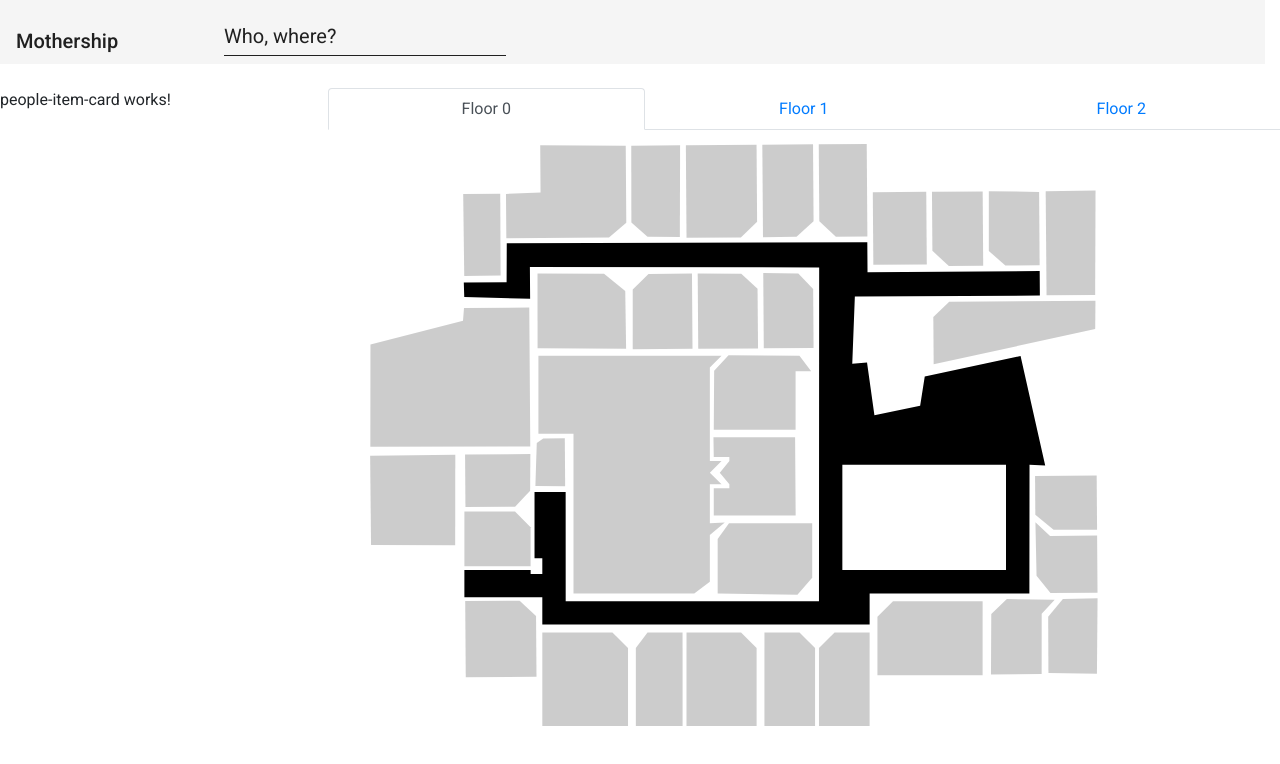
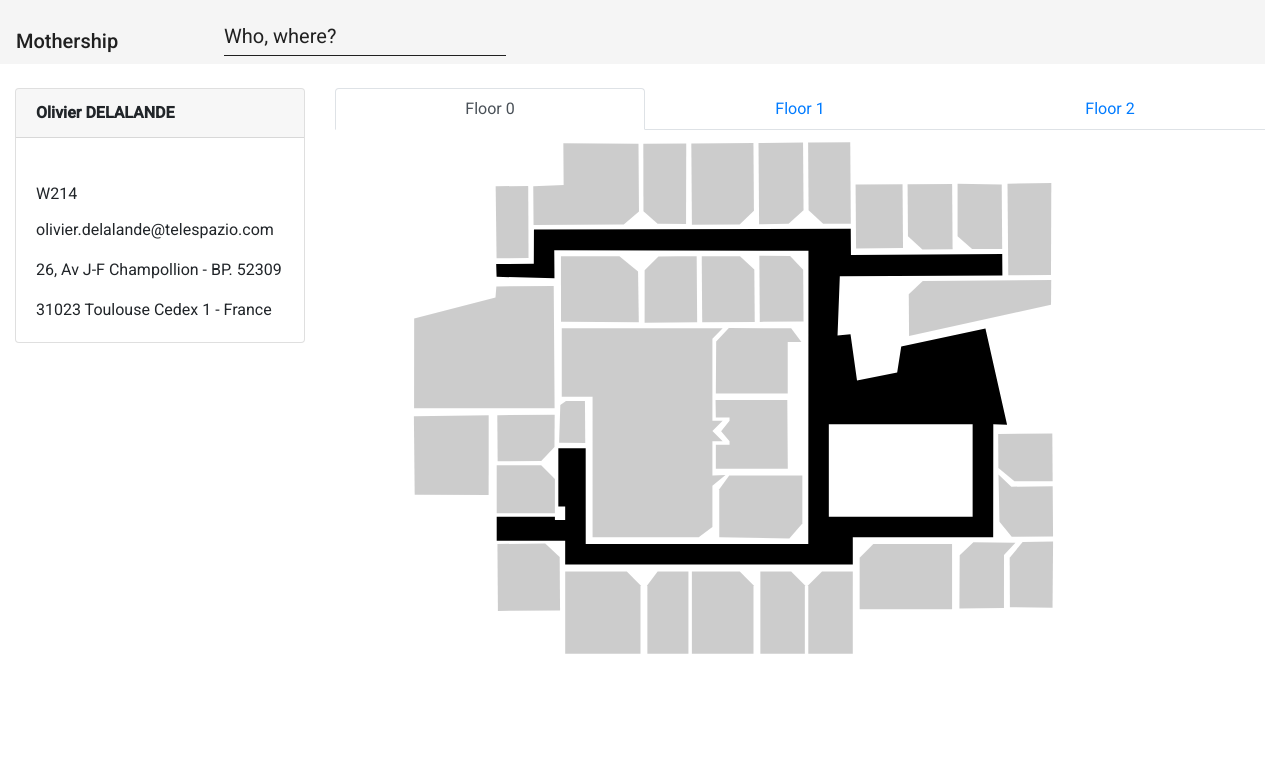
Before and after one commit to bobtoutpuissant/MotherShip, an Angular app: page / in a window 1280 px wide. Shown: the top 764 px of the page. Built offline with nearby package versions, Linux system fonts and the light colour scheme.

Commit message:
Starting JS integrations

```diff
--- a/package.json
+++ b/package.json
@@ -21,10 +21,12 @@
     "@angular/platform-browser": "^9.1.0",
     "@angular/platform-browser-dynamic": "^9.1.0",
     "@angular/router": "^9.1.0",
+    "@types/jquery": "^3.3.38",
     "bootstrap": "^4.4.1",
     "jquery": "^3.4.1",
     "promise-polyfill": "8.1.3",
     "rxjs": "^6.5.5",
+    "rxjs-compat": "^6.5.5",
     "tslib": "^1.10.0",
     "zone.js": "^0.10.3"
   },
--- a/src/app/content/content.component.scss
+++ b/src/app/content/content.component.scss
@@ -0,0 +1,3 @@
+.row {
+    margin: 0;
+}
--- a/src/app/map/map.component.html
+++ b/src/app/map/map.component.html
@@ -13,7 +13,7 @@
     <div class="tab-pane show active" id="floor0" role="tabpanel" aria-labelledby="floor0-tab">
         <div class="row">
             <div class="col-12">
-                <svg xmlns="http://www.w3.org/2000/svg" viewBox="0 0 3300 2330" preserveAspectRatio="xMidYMid meet" id="floor_0" version="1" class="img-fluid">
+                <svg xmlns="http://www.w3.org/2000/svg" viewBox="0 0 3300 2330" preserveAspectRatio="xMidYMid meet" id="floor_0" version="1" class="img-responsive" (click)="clickOnMap()">
                 <style>
                     .a_svg{
                       fill-opacity:0.2;
--- a/src/app/map/map.component.ts
+++ b/src/app/map/map.component.ts
@@ -11,5 +11,10 @@ export class MapComponent implements OnInit {
 
   ngOnInit(): void {
   }
+  clickOnMap(id){
+    $("input[name='search']").val(id);
+    $("input[name='room']").click();
+    console.log('que ça marche!')
+  };
 
 }
--- a/src/app/people-item-card/people-item-card.component.html
+++ b/src/app/people-item-card/people-item-card.component.html
@@ -1 +1,10 @@
-<p>people-item-card works!</p>
+<div class="card mb-3">
+    <div class="card-header"><b>{{peopleName}} {{peopleSurname}}</b></div>
+    <div class="card-body">
+        <img src="">
+        <p class="card-title">{{peopleRoom}}</p>
+        <p class="card-text">{{peopleMail}}</p>
+        <p class="card-text">26, Av J-F Champollion - BP. 52309</p>
+        <p class="card-text">31023 Toulouse Cedex 1 - France</p>
+    </div>
+</div>
--- a/src/app/people-item-card/people-item-card.component.ts
+++ b/src/app/people-item-card/people-item-card.component.ts
@@ -7,6 +7,11 @@ import { Component, OnInit } from '@angular/core';
 })
 export class PeopleItemCardComponent implements OnInit {
 
+  peopleName = 'Olivier'
+  peopleSurname = 'DELALANDE'
+  peopleRoom = 'W214'
+  peopleMail = 'olivier.delalande@telespazio.com'
+
   constructor() { }
 
   ngOnInit(): void {
--- a/src/styles.scss
+++ b/src/styles.scss
@@ -9,6 +9,8 @@ body {
 body {
     margin: 0;
     font-family: Roboto, "Helvetica Neue", sans-serif;
+    overflow-y: hidden;
+    overflow-x: hidden;
 }
 
 svg {
```
Also changed, not shown: 1 other file (tests, documents, lock files or other folders).
